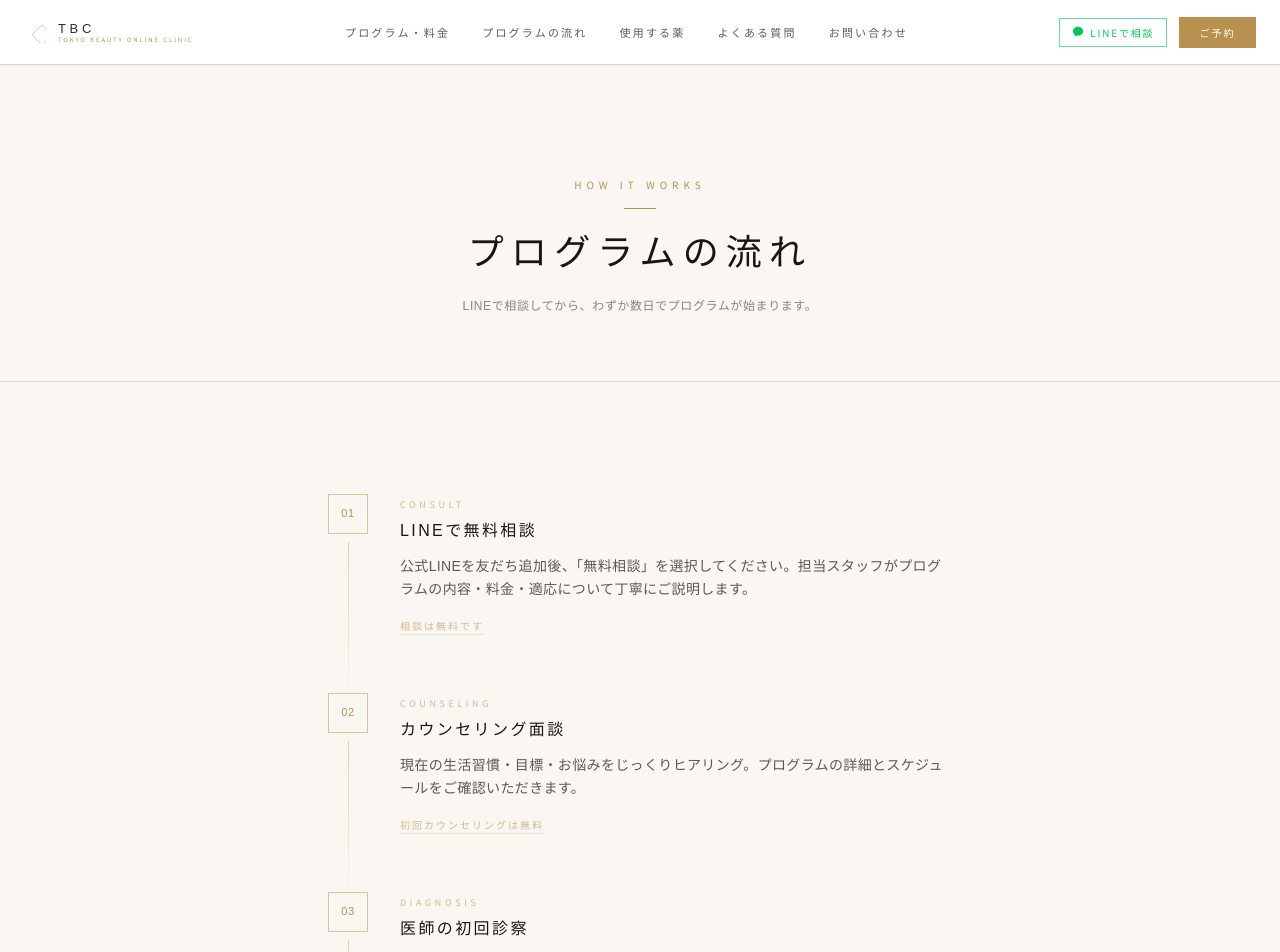
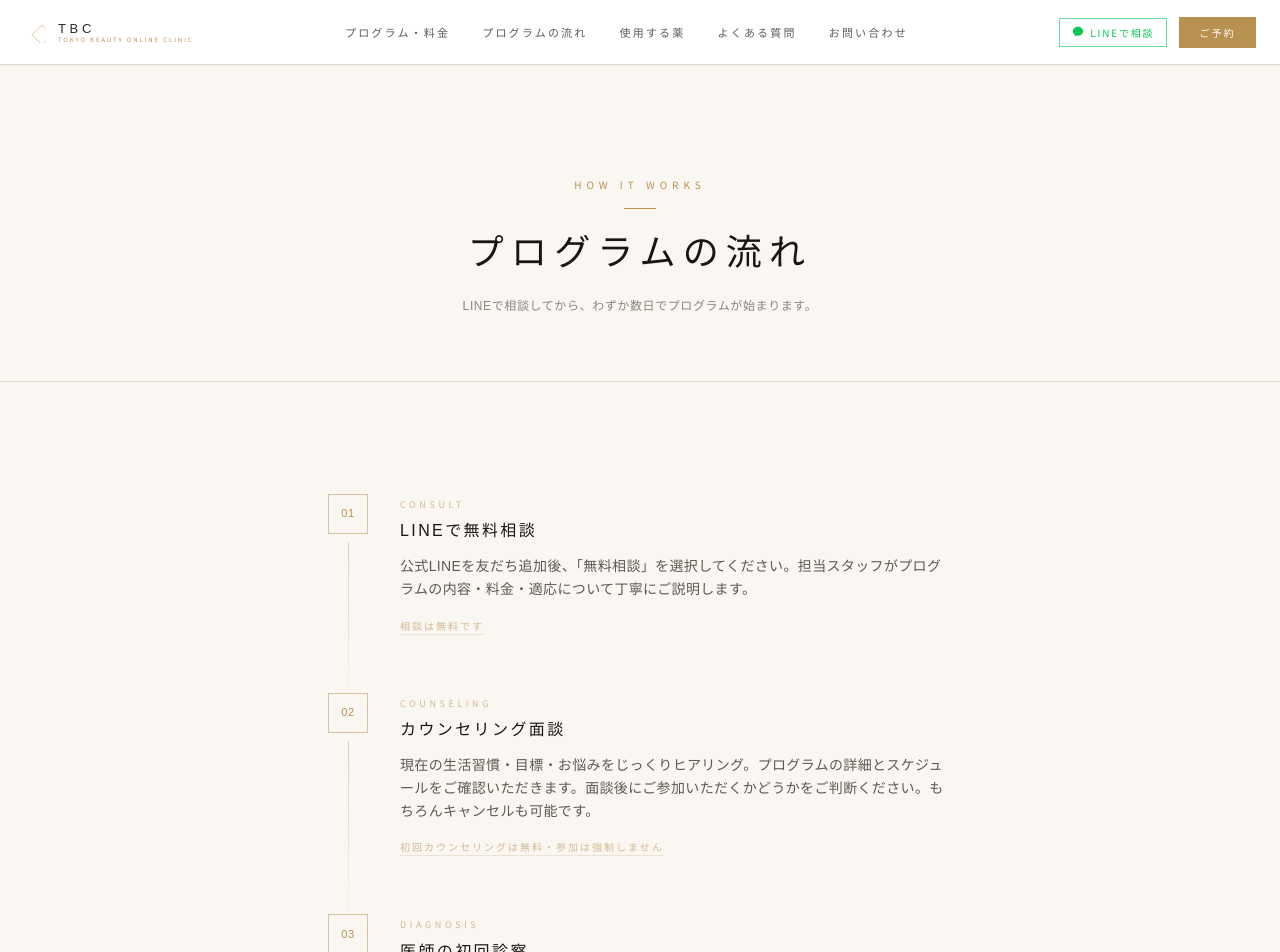
Before and after one commit to fumito2025-source/tokyo-beauty-online-clinic, a Next.js app: page /flow in a window 1280 px wide. Shown: the top 952 px of the page. Built offline with nearby package versions, Linux system fonts and the light colour scheme.

Commit message:
Add cancellation reassurance to counseling step
Co-Authored-By: Claude Sonnet 4.6 <noreply@anthropic.com>

```diff
--- a/src/app/flow/page.tsx
+++ b/src/app/flow/page.tsx
@@ -63,8 +63,8 @@ const STEPS = [
     n: "02",
     en: "COUNSELING",
     title: "カウンセリング面談",
-    desc: "現在の生活習慣・目標・お悩みをじっくりヒアリング。プログラムの詳細とスケジュールをご確認いただきます。",
-    note: "初回カウンセリングは無料",
+    desc: "現在の生活習慣・目標・お悩みをじっくりヒアリング。プログラムの詳細とスケジュールをご確認いただきます。面談後にご参加いただくかどうかをご判断ください。もちろんキャンセルも可能です。",
+    note: "初回カウンセリングは無料・参加は強制しません",
   },
   {
     n: "03",
```
